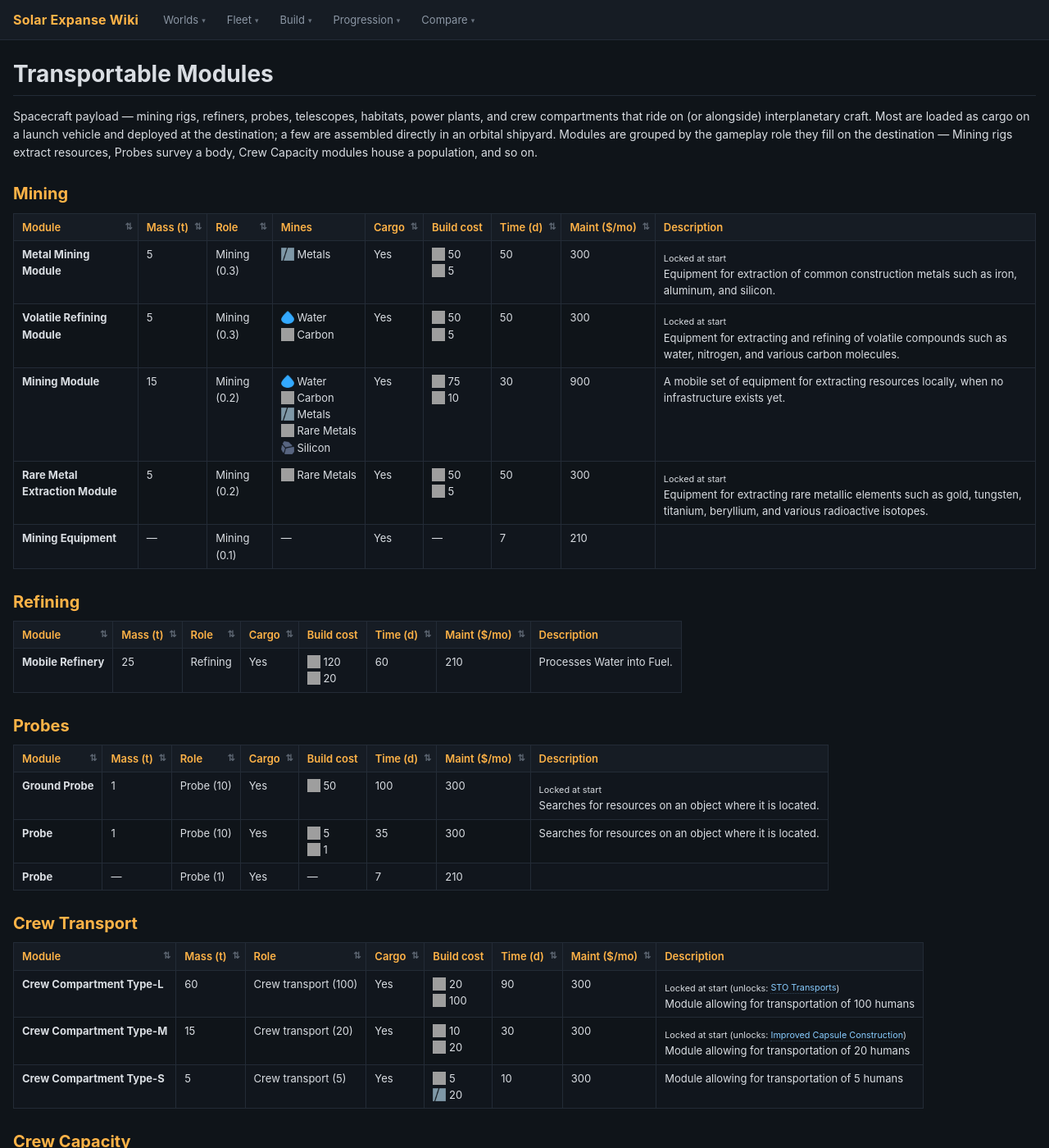
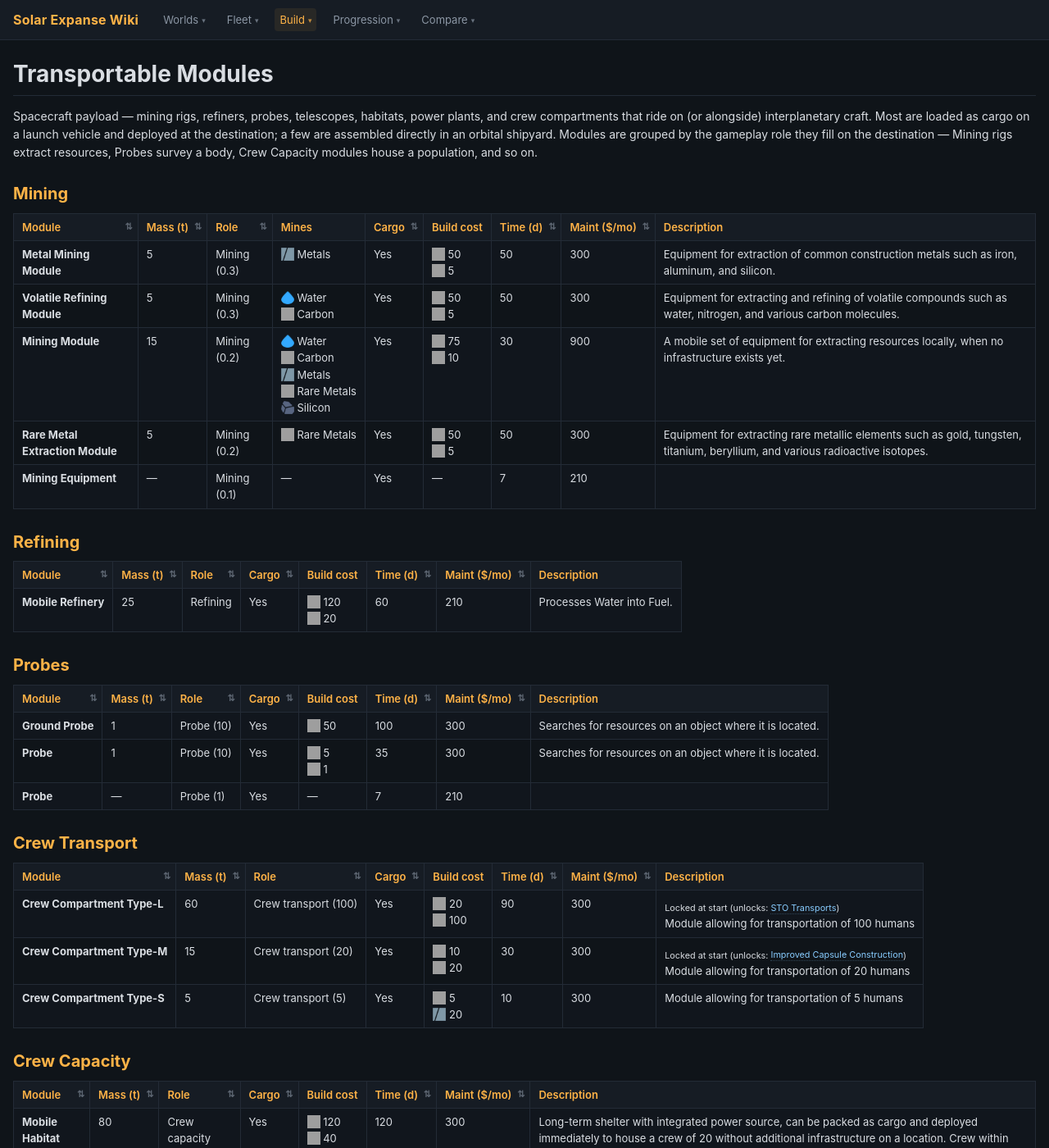
Before and after one commit to stockmaj/solar-expanse-wiki, a Jekyll site: the page built from docs/transportable-modules/README.md, in a window 1280 px wide and 1400 px high. Shown: the whole window at 82% size. Built offline with Jekyll 4.4.1, drawn with Linux system fonts in a browser that asks for light colours; our own code applies the rules of GitHub Pages for plain Markdown files; grey boxes are pictures that could not be loaded.

Commit message:
wiki: fix nav menu, unreleased toggle, locked-at-start annotation
- Move Transportable Modules from Fleet to Build dropdown in nav
- Fix JS unreleased-row toggle: climb past Jekyll's <p> wrapper to
  find the sibling <table>
- Drop misleading "Locked at start" label from scenario-start-grant
  modules (REACHABLE_OVERRIDES); text now only appears when a named
  research unlock is known

Co-Authored-By: Claude Sonnet 4.6 <noreply@anthropic.com>

```diff
--- a/docs/_layouts/default.html
+++ b/docs/_layouts/default.html
@@ -58,23 +58,23 @@
 
         {%- comment -%} ---- Fleet ---- {%- endcomment -%}
         {%- assign fleet_active = false -%}
-        {%- if u contains '/spacecraft' or u contains '/launch-vehicles' or u contains '/space-modules' -%}{%- assign fleet_active = true -%}{%- endif -%}
+        {%- if u contains '/spacecraft' or u contains '/launch-vehicles' -%}{%- assign fleet_active = true -%}{%- endif -%}
         <div class="nav-group{% if fleet_active %} active{% endif %}">
           <button class="nav-trigger" type="button" aria-haspopup="true" aria-expanded="false">Fleet<span class="nav-caret" aria-hidden="true">▾</span></button>
           <div class="nav-dropdown" role="menu">
             <a href="{{ '/spacecraft/' | relative_url }}"{% if u contains '/spacecraft' %} class="active"{% endif %}>Spacecraft</a>
-            <a href="{{ '/space-modules/' | relative_url }}"{% if u contains '/space-modules' %} class="active"{% endif %}>Space Modules</a>
             <a href="{{ '/launch-vehicles/' | relative_url }}"{% if u contains '/launch-vehicles' %} class="active"{% endif %}>Launch Vehicles</a>
           </div>
         </div>
 
         {%- comment -%} ---- Build ---- {%- endcomment -%}
         {%- assign build_active = false -%}
-        {%- if u contains '/facilities' or u contains '/resources' or u contains '/terraforming' -%}{%- assign build_active = true -%}{%- endif -%}
+        {%- if u contains '/facilities' or u contains '/transportable-modules' or u contains '/resources' or u contains '/terraforming' -%}{%- assign build_active = true -%}{%- endif -%}
         <div class="nav-group{% if build_active %} active{% endif %}">
           <button class="nav-trigger" type="button" aria-haspopup="true" aria-expanded="false">Build<span class="nav-caret" aria-hidden="true">▾</span></button>
           <div class="nav-dropdown" role="menu">
             <a href="{{ '/facilities/' | relative_url }}"{% if u contains '/facilities' %} class="active"{% endif %}>Facilities</a>
+            <a href="{{ '/transportable-modules/' | relative_url }}"{% if u contains '/transportable-modules' %} class="active"{% endif %}>Transportable Modules</a>
             <a href="{{ '/resources/' | relative_url }}"{% if u contains '/resources' %} class="active"{% endif %}>Resources</a>
             <a href="{{ '/terraforming/' | relative_url }}"{% if u contains '/terraforming' %} class="active"{% endif %}>Terraforming</a>
           </div>
--- a/docs/transportable-modules/README.md
+++ b/docs/transportable-modules/README.md
@@ -12,10 +12,10 @@ and so on.
 
 | Module | <span title="Dry mass in tonnes">Mass (t)</span> | <span title="Module role and its magnitude (mining rate per day)">Role</span> | <span title="Which resources the rig can extract">Mines</span> | <span title="Whether the module can be loaded into a launch vehicle as cargo">Cargo</span> | <span title="Resources required to construct">Build cost</span> | <span title="Build time in days">Time (d)</span> | <span title="Monthly maintenance cost ($/30-day month) — the dump stores a per-day rate; we multiply by 30 to match the in-game UI.">Maint ($/mo)</span> | Description |
 | --- | --- | --- | --- | --- | --- | --- | --- | --- |
-| **Metal Mining Module** | 5 | Mining (0.3) | <span style="white-space:nowrap" title="Metals"><img src="../images/resources/metal.png" width="16" alt="Metals"/>&nbsp;Metals</span> | Yes | <span style="white-space:nowrap" title="Alloy"><img src="../images/resources/steel.png" width="16" alt="Alloy"/>&nbsp;50</span><br><span style="white-space:nowrap" title="Electronics"><img src="../images/resources/chips.png" width="16" alt="Electronics"/>&nbsp;5</span> | 50 | 300 | <sub>Locked at start</sub><br>Equipment for extraction of common construction metals such as iron, aluminum, and silicon. |
-| **Volatile Refining Module** | 5 | Mining (0.3) | <span style="white-space:nowrap" title="Water"><img src="../images/resources/water.png" width="16" alt="Water"/>&nbsp;Water</span><br><span style="white-space:nowrap" title="Carbon"><img src="../images/resources/volatile.png" width="16" alt="Carbon"/>&nbsp;Carbon</span> | Yes | <span style="white-space:nowrap" title="Alloy"><img src="../images/resources/steel.png" width="16" alt="Alloy"/>&nbsp;50</span><br><span style="white-space:nowrap" title="Electronics"><img src="../images/resources/chips.png" width="16" alt="Electronics"/>&nbsp;5</span> | 50 | 300 | <sub>Locked at start</sub><br>Equipment for extracting and refining of volatile compounds such as water, nitrogen, and various carbon molecules. |
+| **Metal Mining Module** | 5 | Mining (0.3) | <span style="white-space:nowrap" title="Metals"><img src="../images/resources/metal.png" width="16" alt="Metals"/>&nbsp;Metals</span> | Yes | <span style="white-space:nowrap" title="Alloy"><img src="../images/resources/steel.png" width="16" alt="Alloy"/>&nbsp;50</span><br><span style="white-space:nowrap" title="Electronics"><img src="../images/resources/chips.png" width="16" alt="Electronics"/>&nbsp;5</span> | 50 | 300 | Equipment for extraction of common construction metals such as iron, aluminum, and silicon. |
+| **Volatile Refining Module** | 5 | Mining (0.3) | <span style="white-space:nowrap" title="Water"><img src="../images/resources/water.png" width="16" alt="Water"/>&nbsp;Water</span><br><span style="white-space:nowrap" title="Carbon"><img src="../images/resources/volatile.png" width="16" alt="Carbon"/>&nbsp;Carbon</span> | Yes | <span style="white-space:nowrap" title="Alloy"><img src="../images/resources/steel.png" width="16" alt="Alloy"/>&nbsp;50</span><br><span style="white-space:nowrap" title="Electronics"><img src="../images/resources/chips.png" width="16" alt="Electronics"/>&nbsp;5</span> | 50 | 300 | Equipment for extracting and refining of volatile compounds such as water, nitrogen, and various carbon molecules. |
 | **Mining Module** | 15 | Mining (0.2) | <span style="white-space:nowrap" title="Water"><img src="../images/resources/water.png" width="16" alt="Water"/>&nbsp;Water</span><br><span style="white-space:nowrap" title="Carbon"><img src="../images/resources/volatile.png" width="16" alt="Carbon"/>&nbsp;Carbon</span><br><span style="white-space:nowrap" title="Metals"><img src="../images/resources/metal.png" width="16" alt="Metals"/>&nbsp;Metals</span><br><span style="white-space:nowrap" title="Rare Metals"><img src="../images/resources/raremetal.png" width="16" alt="Rare Metals"/>&nbsp;Rare Metals</span><br><span style="white-space:nowrap" title="Silicon"><img src="../images/resources/silicon.png" width="16" alt="Silicon"/>&nbsp;Silicon</span> | Yes | <span style="white-space:nowrap" title="Alloy"><img src="../images/resources/steel.png" width="16" alt="Alloy"/>&nbsp;75</span><br><span style="white-space:nowrap" title="Electronics"><img src="../images/resources/chips.png" width="16" alt="Electronics"/>&nbsp;10</span> | 30 | 900 | A mobile set of equipment for extracting resources locally, when no infrastructure exists yet. |
-| **Rare Metal Extraction Module** | 5 | Mining (0.2) | <span style="white-space:nowrap" title="Rare Metals"><img src="../images/resources/raremetal.png" width="16" alt="Rare Metals"/>&nbsp;Rare Metals</span> | Yes | <span style="white-space:nowrap" title="Alloy"><img src="../images/resources/steel.png" width="16" alt="Alloy"/>&nbsp;50</span><br><span style="white-space:nowrap" title="Electronics"><img src="../images/resources/chips.png" width="16" alt="Electronics"/>&nbsp;5</span> | 50 | 300 | <sub>Locked at start</sub><br>Equipment for extracting rare metallic elements such as gold, tungsten, titanium, beryllium, and various radioactive isotopes. |
+| **Rare Metal Extraction Module** | 5 | Mining (0.2) | <span style="white-space:nowrap" title="Rare Metals"><img src="../images/resources/raremetal.png" width="16" alt="Rare Metals"/>&nbsp;Rare Metals</span> | Yes | <span style="white-space:nowrap" title="Alloy"><img src="../images/resources/steel.png" width="16" alt="Alloy"/>&nbsp;50</span><br><span style="white-space:nowrap" title="Electronics"><img src="../images/resources/chips.png" width="16" alt="Electronics"/>&nbsp;5</span> | 50 | 300 | Equipment for extracting rare metallic elements such as gold, tungsten, titanium, beryllium, and various radioactive isotopes. |
 | **Mining Equipment** | — | Mining (0.1) | — | Yes | — | 7 | 210 |  |
 
 ## Refining
@@ -28,7 +28,7 @@ and so on.
 
 | Module | <span title="Dry mass in tonnes">Mass (t)</span> | <span title="Module role and its magnitude (mining rate per day, crew capacity, energy production, …)">Role</span> | <span title="Whether the module can be loaded into a launch vehicle as cargo">Cargo</span> | <span title="Resources required to construct">Build cost</span> | <span title="Build time in days">Time (d)</span> | <span title="Monthly maintenance cost ($/30-day month) — the dump stores a per-day rate; we multiply by 30 to match the in-game UI.">Maint ($/mo)</span> | Description |
 | --- | --- | --- | --- | --- | --- | --- | --- |
-| **Ground Probe** | 1 | Probe (10) | Yes | <span style="white-space:nowrap" title="Alloy"><img src="../images/resources/steel.png" width="16" alt="Alloy"/>&nbsp;50</span> | 100 | 300 | <sub>Locked at start</sub><br>Searches for resources on an object where it is located. |
+| **Ground Probe** | 1 | Probe (10) | Yes | <span style="white-space:nowrap" title="Alloy"><img src="../images/resources/steel.png" width="16" alt="Alloy"/>&nbsp;50</span> | 100 | 300 | Searches for resources on an object where it is located. |
 | **Probe** | 1 | Probe (10) | Yes | <span style="white-space:nowrap" title="Alloy"><img src="../images/resources/steel.png" width="16" alt="Alloy"/>&nbsp;5</span><br><span style="white-space:nowrap" title="Electronics"><img src="../images/resources/chips.png" width="16" alt="Electronics"/>&nbsp;1</span> | 35 | 300 | Searches for resources on an object where it is located. |
 | **Probe** | — | Probe (1) | Yes | — | 7 | 210 |  |
 
```
Also changed, not shown: other parts of docs/_layouts/default.html (+2 -0 lines), 1 other file.
